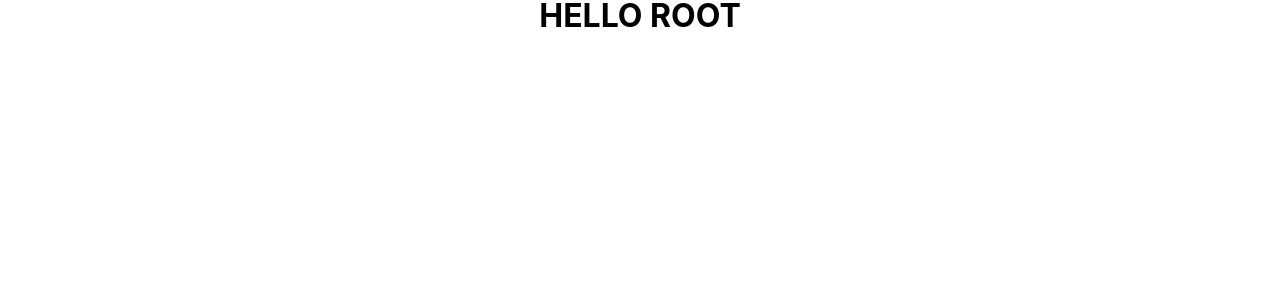
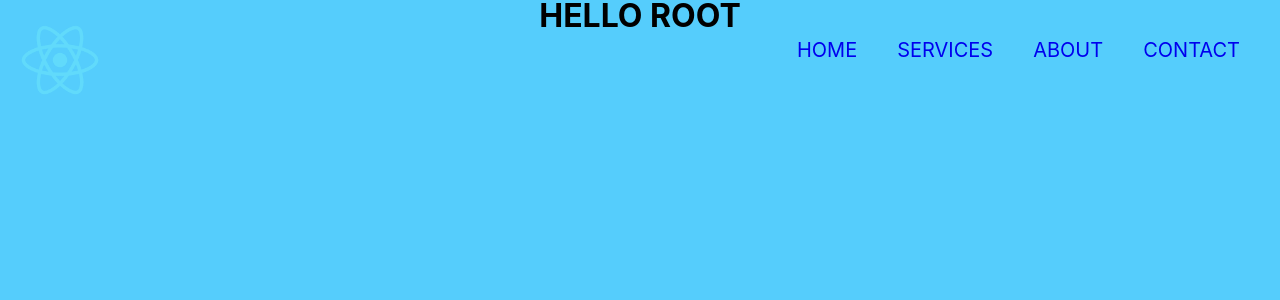
Before and after one commit to Levi237/metatranshormone, a React (Create React App) app: page / in a window 1280 px wide. Shown: the top 300 px of the page. Built offline with nearby package versions, Linux system fonts and the light colour scheme.

Commit message:
add navbar

```diff
--- a/src/App.js
+++ b/src/App.js
@@ -4,14 +4,17 @@ import styled               from 'styled-components';
 
 import * as routes          from './constants/routes';
 
+import NavBar               from './components/nav/NavBar';
+
 export default class App extends Component {
   state = {}
   render(){
     return (
       <AppContainer>
+        <NavBar/>
         <Switch>
-            <Route path={routes.HOME} exact render={() => <><h1>HELLO HOME</h1></>} />
-            <Route path={routes.ROOT} render={() => <><h1>HELLO ROOT</h1></>} />
+            <Route path={routes.HOME} exact render={() => <FullScreenContainer><h1>HELLO HOME</h1></FullScreenContainer>} />
+            <Route path={routes.ROOT} render={() => <FullScreenContainer><h1>HELLO ROOT</h1></FullScreenContainer>} />
         </Switch>
 
       </AppContainer>
@@ -30,3 +33,8 @@ const AppContainer = styled.div`
     text-transform: uppercase;
   }
 `;
+const FullScreenContainer = styled.div`
+  width: 100vw;
+  height: 100vh;
+  background: var(--blue);
+`;
```
